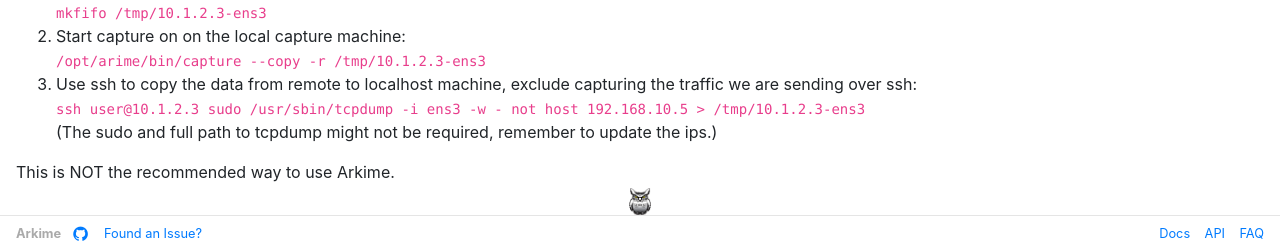
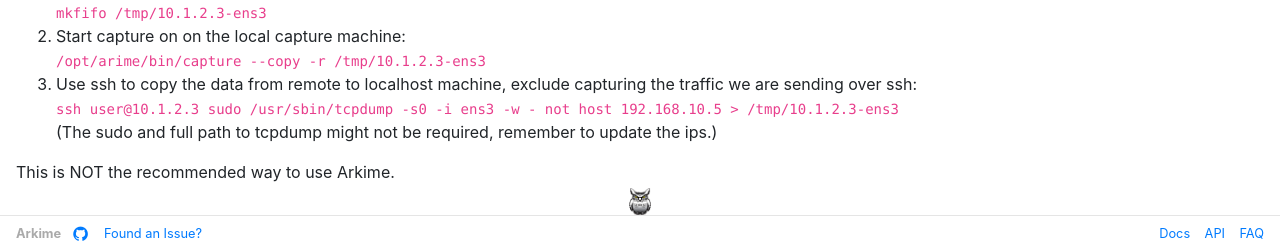
Before and after one commit to arkime/arkimeweb, a Jekyll site: the page built from _wiki/architecture.md, in a window 1280 px wide. Shown: the part 3996-4244 px from the top of the page. Built offline with Jekyll 4.4.1, drawn with Linux system fonts in a browser that asks for light colours.

Commit message:
added -s0

```diff
--- a/_wiki/architecture.md
+++ b/_wiki/architecture.md
@@ -76,7 +76,7 @@
 Steps:
 1. Create named pipe on the local capture machine, you can name whatever you want: <br><code>mkfifo /tmp/10.1.2.3-ens3</code>
 1. Start capture on on the local capture machine: <br><code>/opt/arime/bin/capture --copy -r /tmp/10.1.2.3-ens3</code>
-1. Use ssh to copy the data from remote to localhost machine, exclude capturing the traffic we are sending over ssh: <br><code>ssh user@10.1.2.3 sudo /usr/sbin/tcpdump -i ens3 -w - not host 192.168.10.5 > /tmp/10.1.2.3-ens3</code><br>(The sudo and full path to tcpdump might not be required, remember to update the ips.)
+1. Use ssh to copy the data from remote to localhost machine, exclude capturing the traffic we are sending over ssh: <br><code>ssh user@10.1.2.3 sudo /usr/sbin/tcpdump -s0 -i ens3 -w - not host 192.168.10.5 > /tmp/10.1.2.3-ens3</code><br>(The sudo and full path to tcpdump might not be required, remember to update the ips.)
 
 This is NOT the recommended way to use Arkime.
 
```
